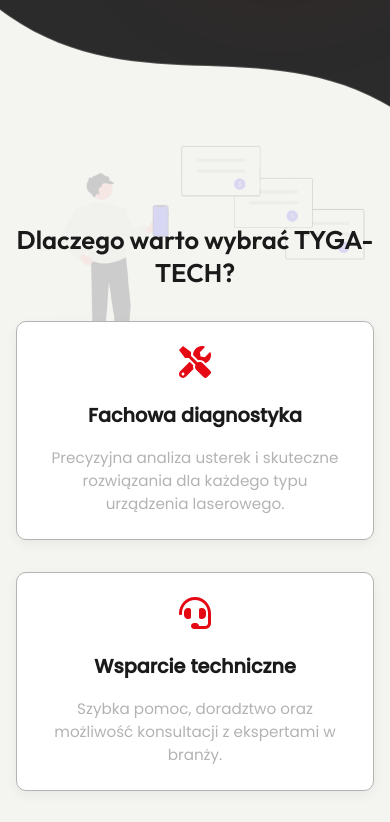
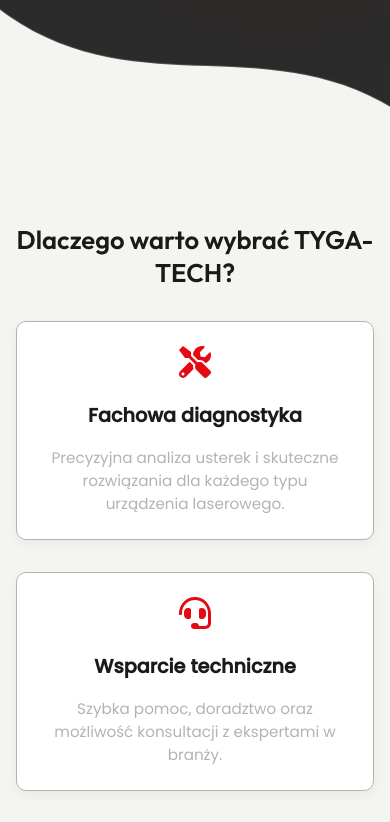
Before and after one commit to KacperKosicki/tyga-tech, a React (Create React App) app in the folder frontend/: page / in a window 390 px wide. Shown: the part 780-1602 px from the top of the page. Built offline with nearby package versions, Linux system fonts and the light colour scheme.

Commit message:
Dodanie AOS'a do InfoSection.

```diff
--- a/frontend/src/components/InfoSection/InfoSection.jsx
+++ b/frontend/src/components/InfoSection/InfoSection.jsx
@@ -4,29 +4,30 @@
 const InfoSection = () => {
   return (
     <section className={styles.info}>
-      <div className={styles.bgImageWrapper}>
+      <div className={styles.bgImageWrapper} data-aos="fade-left" data-aos-delay="150">
         <img src="/images/undraw-mobile-payments.png" alt="" />
       </div>
 
       <div className={styles.container}>
-        <h2>Dlaczego warto wybrać TYGA-TECH?</h2>
+        <h2 data-aos="fade-down" data-aos-delay="50">Dlaczego warto wybrać TYGA-TECH?</h2>
         <div className={styles.grid}>
-          <div className={styles.card}>
+          <div className={styles.card} data-aos="fade-up" data-aos-delay="0">
             <FaTools className={styles.icon} />
             <h3>Fachowa diagnostyka</h3>
             <p>Precyzyjna analiza usterek i skuteczne rozwiązania dla każdego typu urządzenia laserowego.</p>
           </div>
-          <div className={styles.card}>
+          <div className={styles.card} data-aos="fade-up" data-aos-delay="150">
             <FaHeadset className={styles.icon} />
             <h3>Wsparcie techniczne</h3>
             <p>Szybka pomoc, doradztwo oraz możliwość konsultacji z ekspertami w branży.</p>
           </div>
-          <div className={styles.card}>
+          <div className={styles.card} data-aos="fade-up" data-aos-delay="300">
             <FaMapMarkerAlt className={styles.icon} />
             <h3>Działamy w całej Polsce</h3>
             <p>Świadczymy usługi serwisowe w każdym zakątku kraju – bez względu na lokalizację.</p>
           </div>
         </div>
+
       </div>
     </section>
   );
--- a/frontend/src/components/InfoSection/InfoSection.module.scss
+++ b/frontend/src/components/InfoSection/InfoSection.module.scss
@@ -15,12 +15,17 @@
     width: 600px;
     opacity: 0.2;
     pointer-events: none;
-    z-index: -1;
+    z-index: 1;
 
     img {
       width: 100%;
       height: auto;
       object-fit: contain;
+      opacity: 0.2;
+    }
+
+    @media (max-width: 768px) {
+      display: none;
     }
   }
 
```
